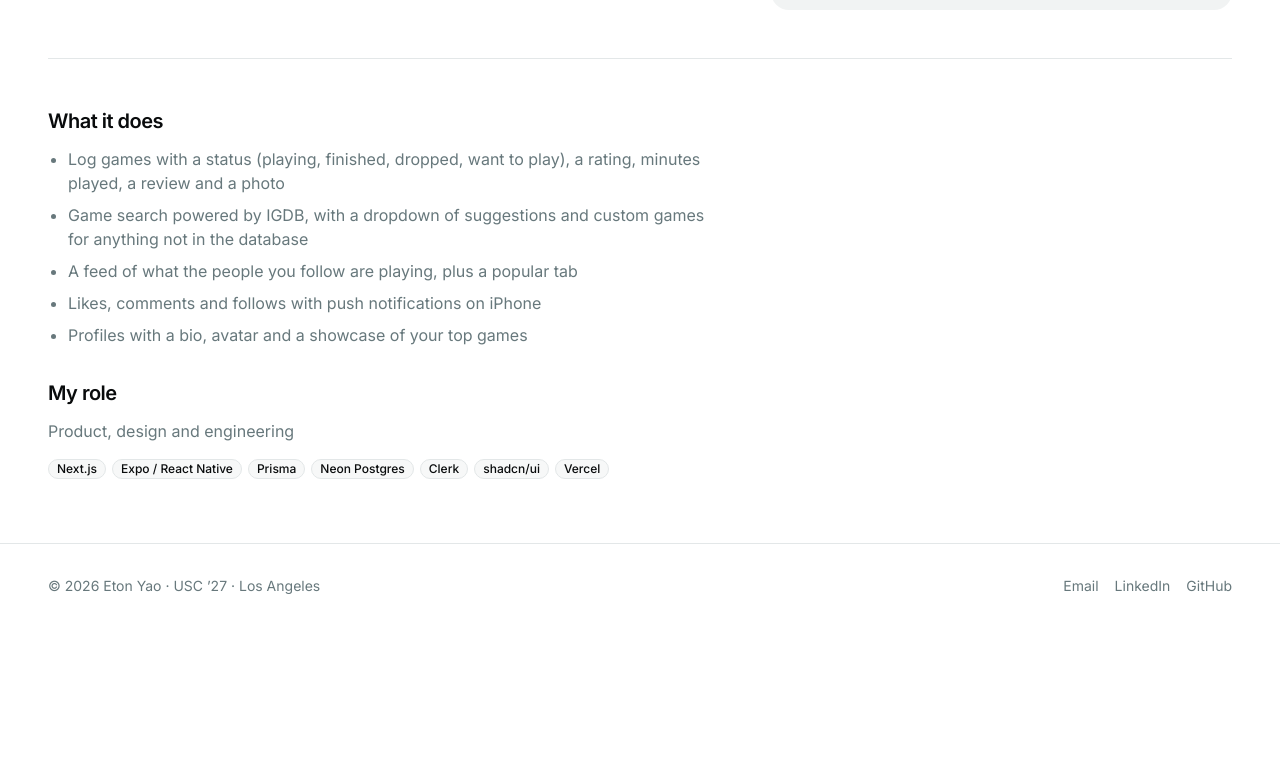
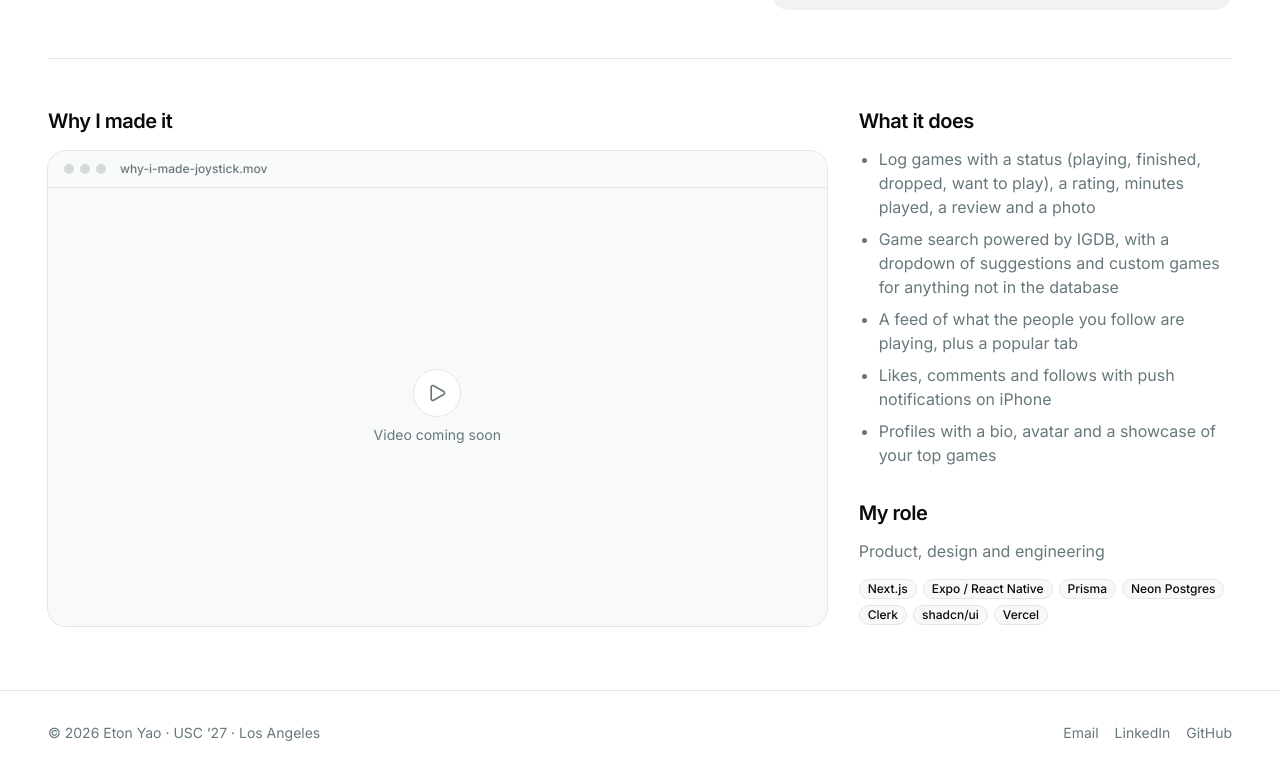
Before and after one commit to etonyao/etonyao.com, a Next.js app: page /products/joystick in a window 1280 px wide. Shown: the part 620-1395 px from the top of the page. Before the commit the page ends 1248 px from the top, so only its background shows below. Built offline with nearby package versions, Linux system fonts and the light colour scheme.

Commit message:
Project pages: video spot for 'why I made it', side column for details
Co-Authored-By: Claude Sonnet 5.5 <noreply@anthropic.com>

```diff
--- a/app/data/products.ts
+++ b/app/data/products.ts
@@ -12,6 +12,8 @@ export interface Product {
   links: ProductLink[];
   image: string;
   imageAlt: string;
+  /** A YouTube/Vimeo link, or a video file path like '/videos/joystick.mp4'. Empty shows a "coming soon" frame. */
+  video?: string;
   /** Why I made it, in my own words. One string per paragraph. Hidden until filled in. */
   why?: string[];
   features: string[];
--- a/app/products/[slug]/page.tsx
+++ b/app/products/[slug]/page.tsx
@@ -7,6 +7,7 @@ import { getProduct, products } from "@/app/data/products";
 import { Badge } from "@/components/ui/badge";
 import { buttonVariants } from "@/components/ui/button";
 import { Separator } from "@/components/ui/separator";
+import { VideoEmbed } from "@/components/video-embed";
 import { cn } from "@/lib/utils";
 
 export function generateStaticParams() {
@@ -61,26 +62,36 @@ export default async function ProductPage({ params }: { params: Promise<{ slug:
 
       <Separator className="my-12" />
 
-      <div className={cn("grid gap-10", product.why ? "md:grid-cols-2" : "max-w-2xl")}>
+      <div className="grid gap-8 lg:grid-cols-3">
+        <div className="flex flex-col gap-8 lg:col-span-2">
+          <section>
+            <h2 className="mb-4 font-heading text-xl font-semibold tracking-tight">Why I made it</h2>
+            <VideoEmbed title={`why-i-made-${product.slug}.mov`} url={product.video} />
+          </section>
           {product.why ? (
             <section>
-            <h2 className="font-heading text-xl font-semibold tracking-tight">Why I made it</h2>
-            <div className="mt-3 flex flex-col gap-3 text-muted-foreground">
+              <h2 className="font-heading text-xl font-semibold tracking-tight">In writing</h2>
+              <div className="mt-3 flex max-w-2xl flex-col gap-3 text-muted-foreground">
                 {product.why.map((para) => <p key={para}>{para}</p>)}
               </div>
             </section>
           ) : null}
+        </div>
+        <aside className="flex flex-col gap-8">
           <section>
             <h2 className="font-heading text-xl font-semibold tracking-tight">What it does</h2>
             <ul className="mt-3 flex list-disc flex-col gap-2 pl-5 text-muted-foreground">
               {product.features.map((f) => <li key={f}>{f}</li>)}
             </ul>
-          <h2 className="mt-8 font-heading text-xl font-semibold tracking-tight">My role</h2>
+          </section>
+          <section>
+            <h2 className="font-heading text-xl font-semibold tracking-tight">My role</h2>
             <p className="mt-3 text-muted-foreground">{product.role}</p>
             <div className="mt-4 flex flex-wrap gap-1.5">
               {product.stack.map((s) => <Badge key={s} variant="outline">{s}</Badge>)}
             </div>
           </section>
+        </aside>
       </div>
     </article>
   );
--- /dev/null
+++ b/components/video-embed.tsx
@@ -0,0 +1,44 @@
+import { PlayIcon } from "lucide-react";
+import { Window } from "@/components/window";
+
+// Turns a pasted YouTube / Vimeo link into its embeddable address.
+function toEmbed(url: string): { kind: "iframe" | "file"; src: string } {
+  const yt = url.match(/(?:youtube\.com\/(?:watch\?v=|shorts\/|embed\/)|youtu\.be\/)([\w-]{11})/);
+  if (yt) return { kind: "iframe", src: `https://www.youtube.com/embed/${yt[1]}?rel=0` };
+  const vimeo = url.match(/vimeo\.com\/(?:video\/)?(\d+)/);
+  if (vimeo) return { kind: "iframe", src: `https://player.vimeo.com/video/${vimeo[1]}` };
+  return { kind: "file", src: url }; // a .mp4/.webm in /public, or any direct file URL
+}
+
+/**
+ * A 16:9 window for a video. Pass a YouTube/Vimeo link or a direct file URL.
+ * With no video yet it shows a "coming soon" frame so the spot is visible.
+ */
+export function VideoEmbed({ title, url, poster }: { title: string; url?: string; poster?: string }) {
+  const media = url ? toEmbed(url) : null;
+  return (
+    <Window title={title} bodyClassName="p-0">
+      <div className="relative aspect-video bg-muted/50">
+        {media?.kind === "iframe" ? (
+          <iframe
+            src={media.src}
+            title={title}
+            className="absolute inset-0 size-full"
+            allow="accelerometer; autoplay; clipboard-write; encrypted-media; gyroscope; picture-in-picture; fullscreen"
+            allowFullScreen
+            loading="lazy"
+          />
+        ) : media?.kind === "file" ? (
+          <video src={media.src} poster={poster} controls playsInline preload="metadata" className="absolute inset-0 size-full object-cover" />
+        ) : (
+          <div className="absolute inset-0 flex flex-col items-center justify-center gap-2 text-muted-foreground">
+            <span className="flex size-12 items-center justify-center rounded-full border bg-background">
+              <PlayIcon className="size-5" />
+            </span>
+            <p className="text-sm">Video coming soon</p>
+          </div>
+        )}
+      </div>
+    </Window>
+  );
+}
```
Also changed, not shown: 1 other file (tests, documents, lock files or other folders). Lines whose indentation alone changed are shown as unchanged.
